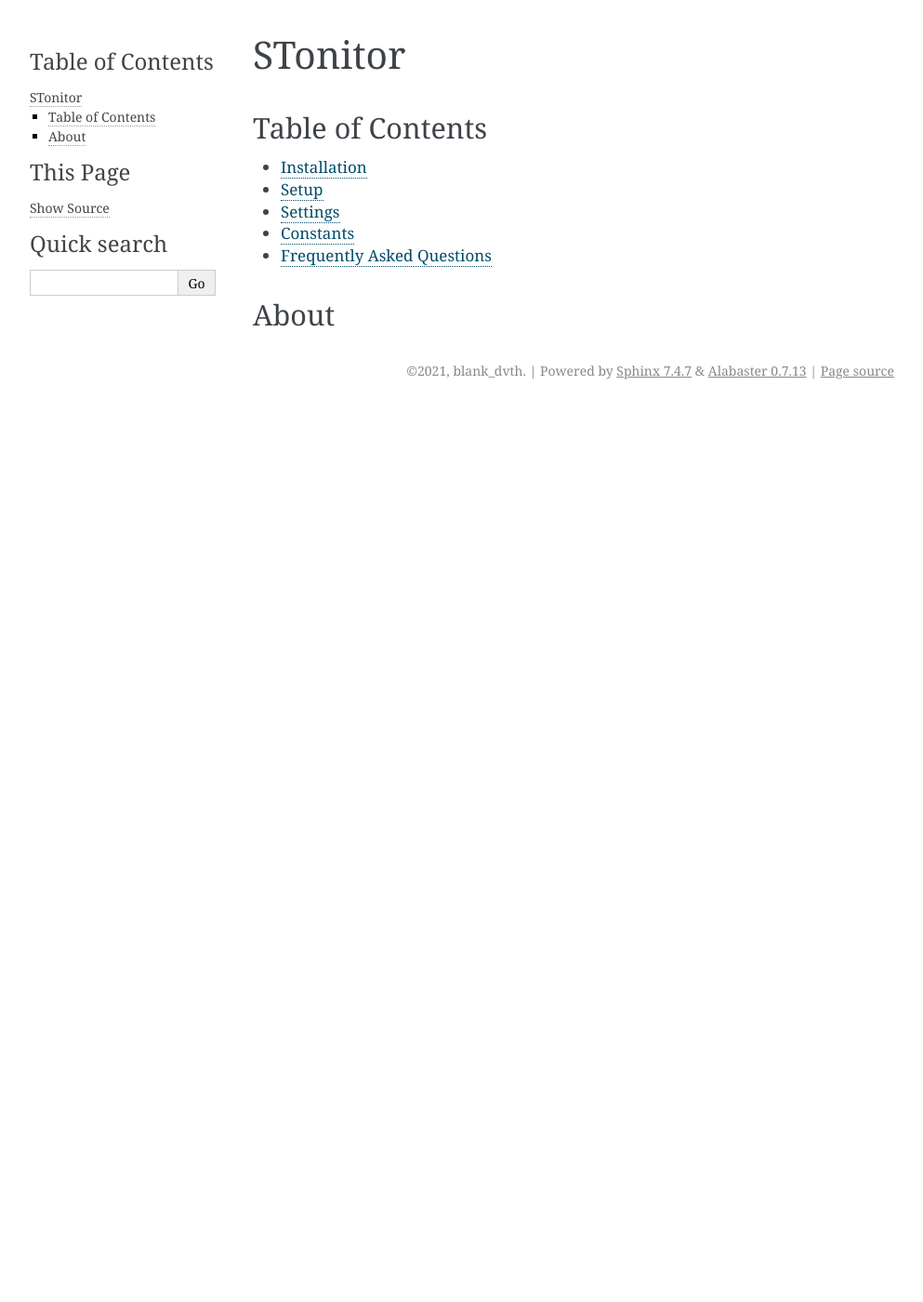
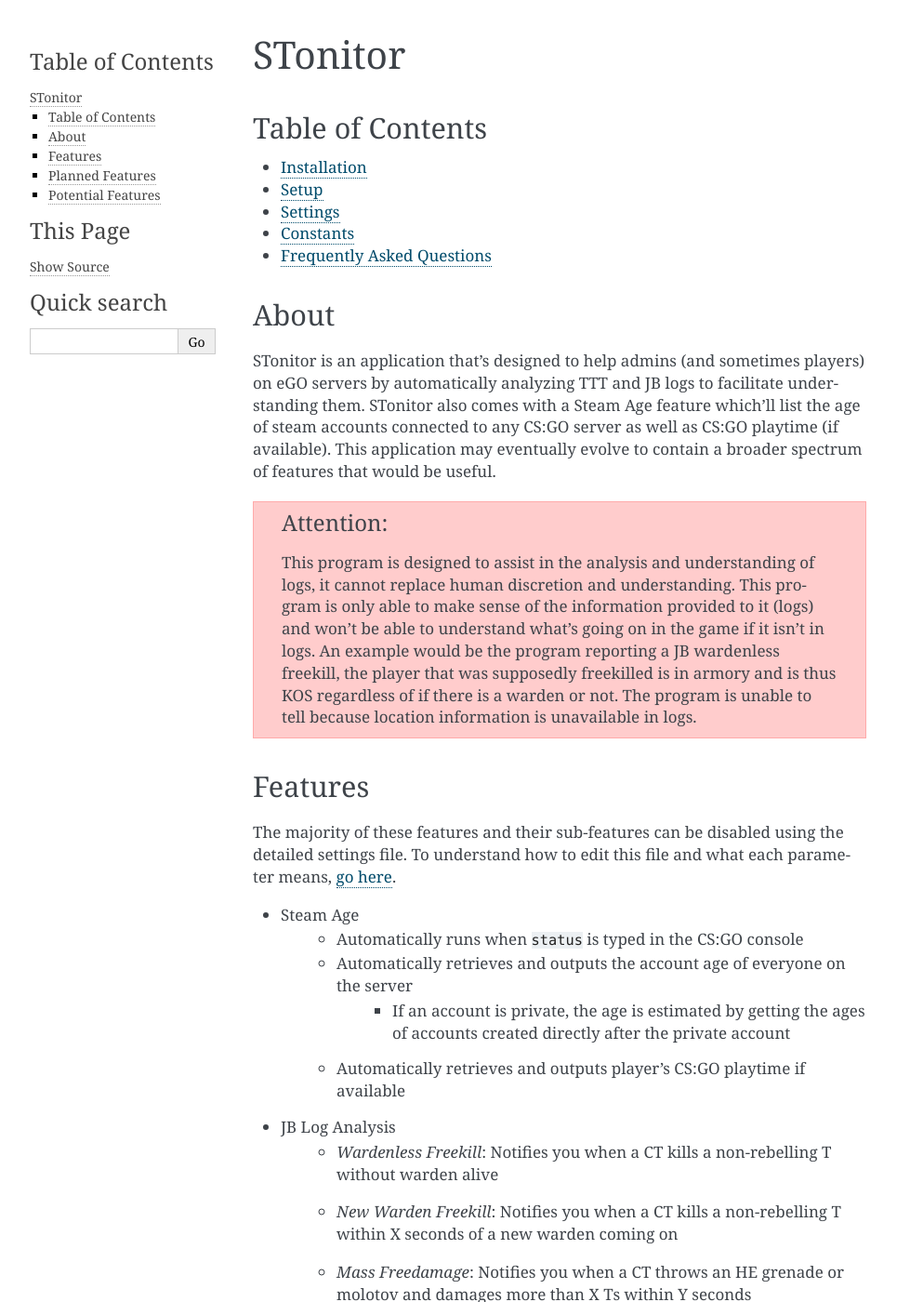
Before and after one commit to BLANK-TH/TSonitor, a Sphinx documentation site: the page built from docs/source/index.rst, in a window 1280 px wide and 1400 px high. Shown: the whole window at 93% size, without its empty margins (148-1141 px from the left). Built offline with Sphinx 7.4.7, drawn with Linux system fonts in a browser that asks for light colours; some of the changed text lies outside the part shown.

Commit message:
add index.rst

```diff
--- a/docs/source/index.rst
+++ b/docs/source/index.rst
@@ -15,3 +15,55 @@
 
 About
 -------
+STonitor is an application that's designed to help admins (and sometimes players) on eGO servers by automatically
+analyzing TTT and JB logs to facilitate understanding them. STonitor also comes with a Steam Age feature which'll list
+the age of steam accounts connected to any CS:GO server as well as CS:GO playtime (if available). This application may
+eventually evolve to contain a broader spectrum of features that would be useful.
+
+.. attention:: This program is designed to assist in the analysis and understanding of logs, it cannot replace human
+   discretion and understanding. This program is only able to make sense of the information provided to it (logs) and
+   won't be able to understand what's going on in the game if it isn't in logs. An example would be the program
+   reporting a JB wardenless freekill, the player that was supposedly freekilled is in armory and is thus KOS regardless
+   of if there is a warden or not. The program is unable to tell because location information is unavailable in logs.
+
+Features
+---------
+The majority of these features and their sub-features can be disabled using the detailed settings file. To understand
+how to edit this file and what each parameter means, `go here <settings.html>`_.
+
+* Steam Age
+   * Automatically runs when ``status`` is typed in the CS:GO console
+   * Automatically retrieves and outputs the account age of everyone on the server
+      * If an account is private, the age is estimated by getting the ages of accounts created directly after the private account
+   * Automatically retrieves and outputs player's CS:GO playtime if available
+* JB Log Analysis
+   * *Wardenless Freekill*: Notifies you when a CT kills a non-rebelling T without warden alive
+   * *New Warden Freekill*: Notifies you when a CT kills a non-rebelling T within X seconds of a new warden coming on
+   * *Mass Freedamage*: Notifies you when a CT throws an HE grenade or molotov and damages more than X Ts within Y seconds
+   * *Early Vent*: Notifies you when a CT breaks a vent/wall before any T does
+      .. note:: On certain maps, a player opening cell doors may count as breaking a vent/wall, creating a false-positive
+   * *Button Grief*: Notifies you when someone presses a button and players take damage from the world within X seconds after
+      * By default, the warden is not counted in this, it can be toggled off in settings however
+      * The damage threshold before a warning is triggered is configurable in settings
+   * *Nade Disruption*: Notifies you when a prisoner throws utility and players take damage from the world within X seconds
+      * The damage threshold before a warning is triggered is configurable in settings
+   * *Gunplant*: Notifies you when a CT drops a weapon and a T uses that same weapon within X seconds
+* TTT Log Analysis
+   * *RDM*: Notifies you if there may have been a potential RDM
+      * The program can attempt to detect reasoning and eliminate reasonable bad kills. This is done by going back through logs to check if the 'victim' of the RDM attacked the potential RDMer first.
+   * *Mass RDM*: Notifies you if a player has more than X bad kills in a single round
+      * Similarly to RDM detection, Mass RDM detection can also attempt to detect reasoning, however this is disabled by default for Mass RDM
+   * *Inno Utility*: Notifies you when an innocent or detective damages someone with utility
+* *Log Summary Output*: Creates a customizable summary of each round log, so that if you want to take a quick glance, its not as cluttered
+* *Automatic Log Saving*: Automatically saves TTT & JB logs ony our computer as .txt files, so that you can access them whenever
+   * TTT logs are saved in the format: ``TTT_round-number-here.txt`` with ``round-number-here`` being the TTT round number. E.g. ``TTT_12345.txt``
+   * JB logs are saved in the format: ``JB_datetime-here.txt`` with ``datetime-here`` being the date and time down to the millisecond in which the log was initially processed. E.g. ``JB_Dec-28-2021_19-28-06_372498.txt``
+
+Planned Features
+-----------------
+* Server playtime integrated with Steam Age using gameME (currently held back due to gameME being disabled)
+* Patch of cell opening false-positive for vent detection
+
+Potential Features
+--------------------
+* Admin chat highlighting and storing
```
